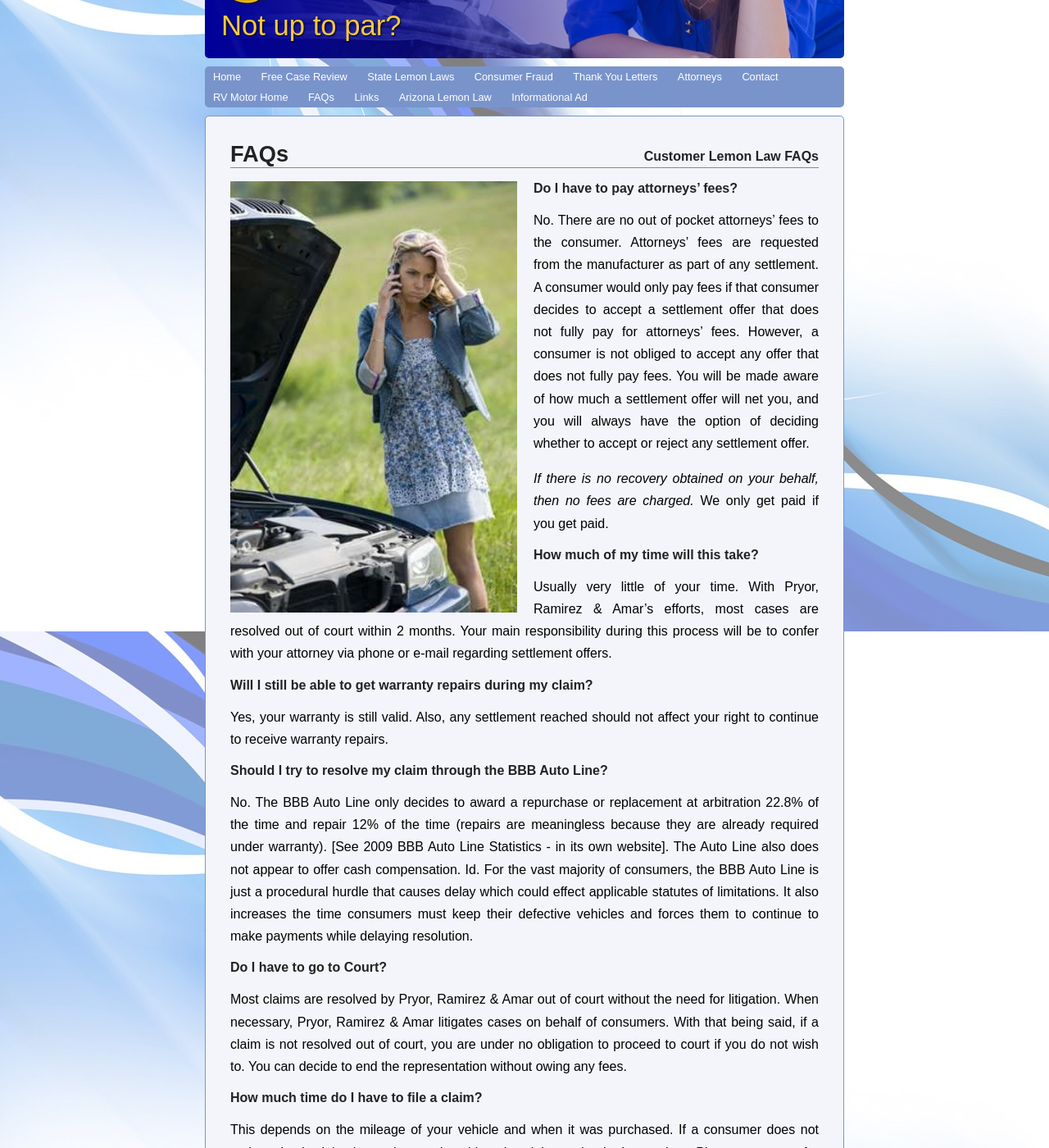
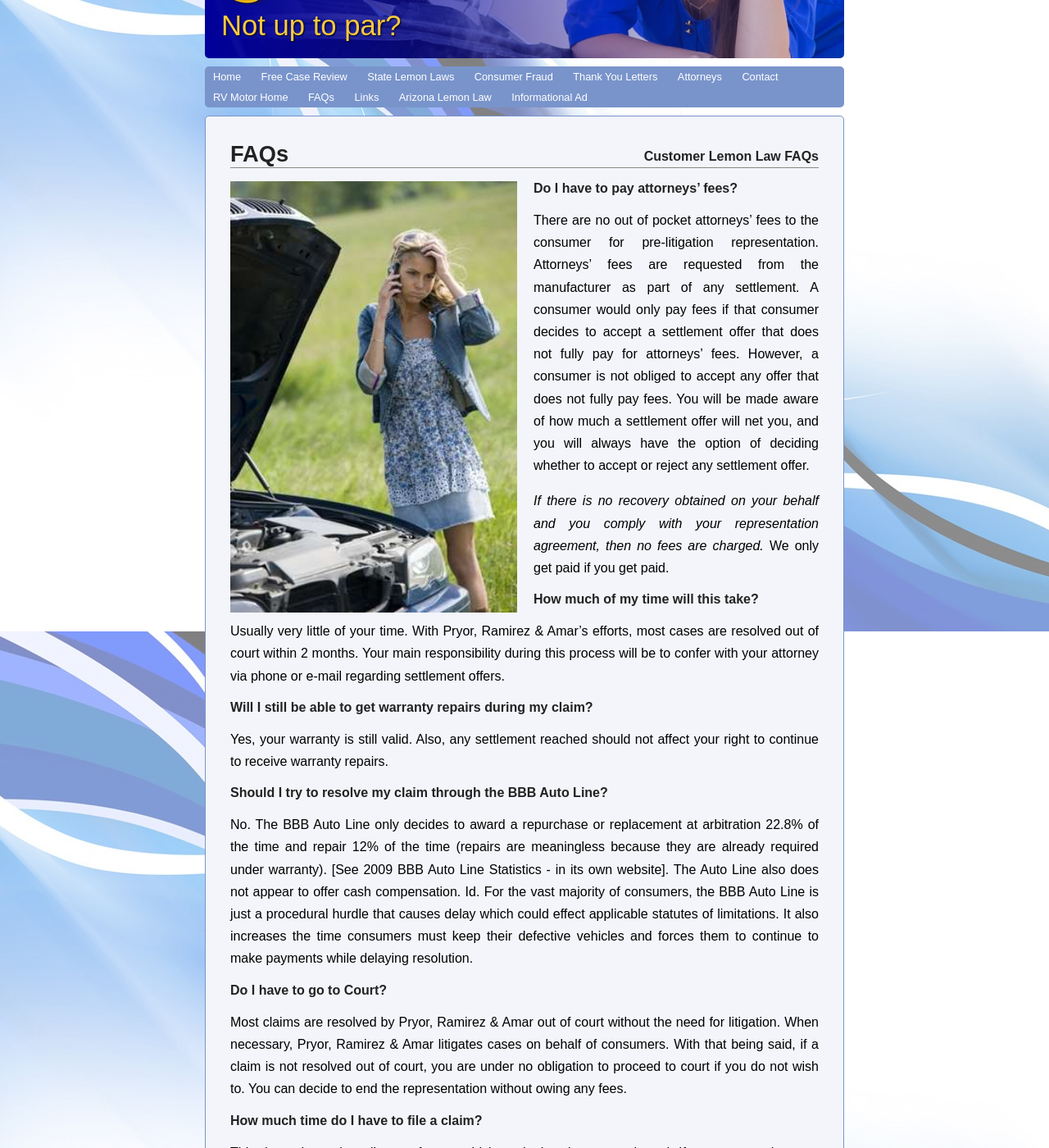
Before and after one commit to lemonlawaz/lemonlawaz.github.io, a Jekyll site: the page built from faqs.md, in a window 1280 px wide and 1400 px high, scrolled down 254 px. Shown: the whole window at 82% size. Built offline with Jekyll 4.4.1, drawn with Linux system fonts in a browser that asks for light colours; Markdown is read by kramdown in place of the engine named in the settings; some of the changed text lies outside the part shown.

Commit message:
Update faqs.md

```diff
--- a/faqs.md
+++ b/faqs.md
@@ -8,9 +8,9 @@ seo: Customer Lemon Law FAQs
 
 #Do I have to pay attorneys' fees?
 
-No. There are no out of pocket attorneys' fees to the consumer. Attorneys' fees are requested from the manufacturer as part of any settlement. A consumer would only pay fees if that consumer decides to accept a settlement offer that does not fully pay for attorneys' fees. However, a consumer is not obliged to accept any offer that does not fully pay fees. You will be made aware of how much a settlement offer will net you, and you will always have the option of deciding whether to accept or reject any settlement offer.
+There are no out of pocket attorneys' fees to the consumer for pre-litigation representation. Attorneys' fees are requested from the manufacturer as part of any settlement. A consumer would only pay fees if that consumer decides to accept a settlement offer that does not fully pay for attorneys' fees. However, a consumer is not obliged to accept any offer that does not fully pay fees. You will be made aware of how much a settlement offer will net you, and you will always have the option of deciding whether to accept or reject any settlement offer.
 
-*If there is no recovery obtained on your behalf, then no fees are charged.*  We only get paid if you get paid.
+*If there is no recovery obtained on your behalf and you comply with your representation agreement, then no fees are charged.*  We only get paid if you get paid.
 
 #How much of my time will this take?
 
@@ -38,7 +38,7 @@ If a consumer decides to pursue litigation, our attorneys are knowledgeable and
 
 #Do I have to pay attorneys’ fees if I pursue litigation?
 
-If a consumer decides to pursue litigation in court and the consumer prevails, a fee petition is filed with the court on behalf of the consumer for payment of attorneys' fees. If the full fees are not awarded, the outstanding fees are paid from the total recovery. If a consumer complies with the representation agreement, but unfortunately does not win his or her case, then no attorneys’ fees will be owed.
+If a consumer decides to pursue litigation in court and the consumer prevails, a fee petition is filed with the court on behalf of the consumer for payment of attorneys' fees. If the full fees are not awarded, the outstanding fees are paid from the total recovery. If a consumer complies with the representation agreement, but unfortunately does not win his or her case, then no attorneys’ fees will be owed in a majority of cases.  The are limited circumstances where a client would be charged attorneys' fees for litigation representation.  Please call us for details.
 
 #What other costs are there in litigation?
 
```
